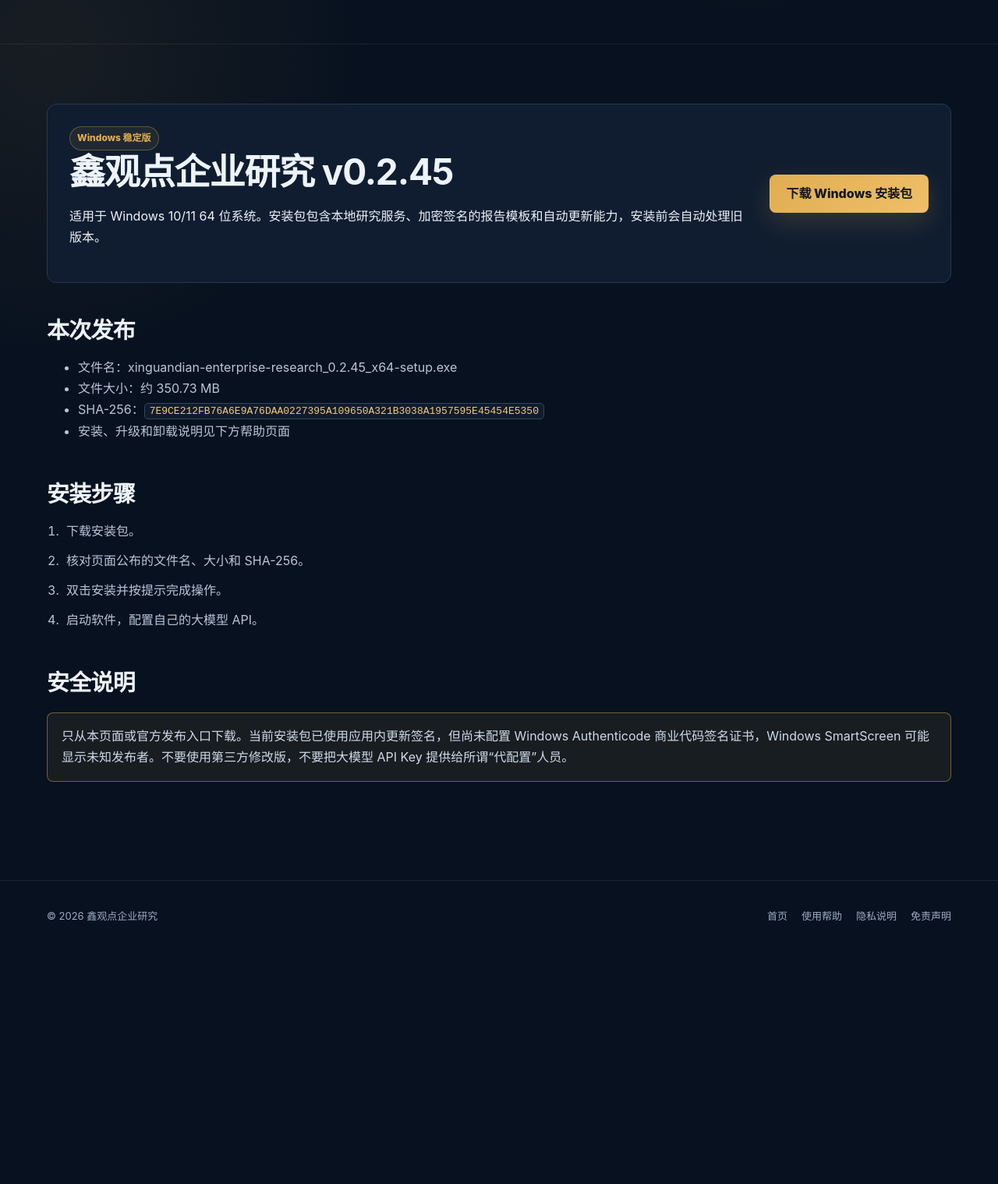
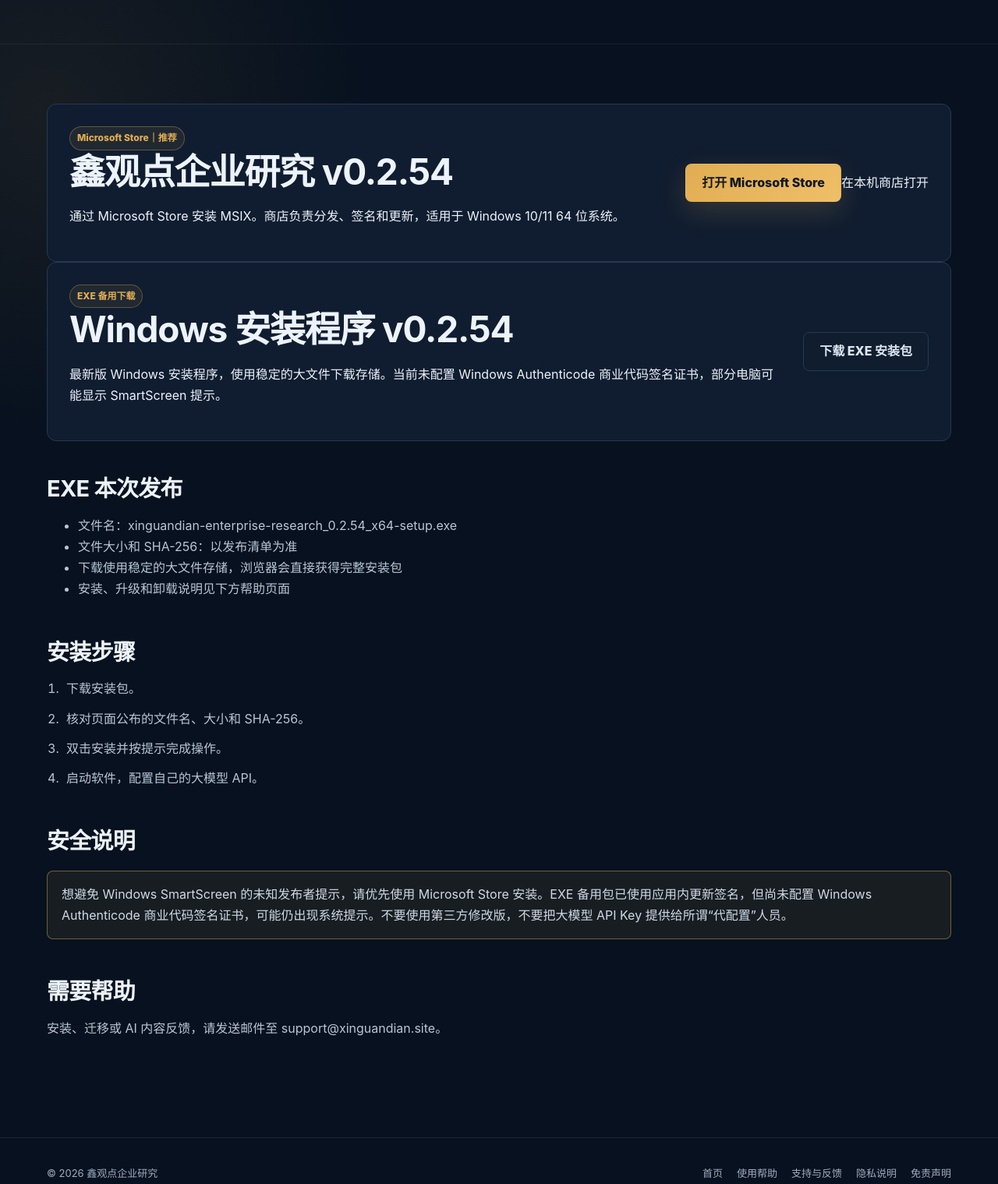
Before and after one commit to chen-weixin/xinguan-company-research-site, a plain HTML site: page download.html in a window 1280 px wide. Shown: the part 326-1845 px from the top of the page at 78% size. Before the commit the page ends 1546 px from the top, so only its background shows below. Drawn offline with Linux system fonts and the light colour scheme.

Commit message:
docs: publish v0.2.54 download metadata

```diff
--- a/download.html
+++ b/download.html
@@ -13,17 +13,22 @@
   <main>
     <section class="page-hero"><div class="container"><p class="eyebrow">WINDOWS DOWNLOAD</p><h1>软件下载</h1><p>公开版可免费下载。安装包发布前会完成构建、基础测试和文件校验，避免提供与当前功能不一致的旧版本。</p></div></section>
     <section class="section"><div class="container">
-      <article class="download-card">
-        <div><span class="status-pill">Windows 稳定版</span><h2>鑫观点企业研究 v0.2.45</h2><p>适用于 Windows 10/11 64 位系统。安装包包含本地研究服务、加密签名的报告模板和自动更新能力，安装前会自动处理旧版本。</p></div>
-        <a class="button primary" href="/download">下载 Windows 安装包</a>
+      <article class="download-card store-download-card">
+        <div><span class="status-pill">Microsoft Store｜推荐</span><h2>鑫观点企业研究 v0.2.54</h2><p>通过 Microsoft Store 安装 MSIX。商店负责分发、签名和更新，适用于 Windows 10/11 64 位系统。</p></div>
+        <div class="download-actions"><a class="button primary" href="https://apps.microsoft.com/detail/9N70DR3F7M9R">打开 Microsoft Store</a><a class="text-link" href="ms-windows-store://pdp/?ProductId=9N70DR3F7M9R">在本机商店打开</a></div>
+      </article>
+      <article class="download-card backup-download-card">
+        <div><span class="status-pill">EXE 备用下载</span><h2>Windows 安装程序 v0.2.54</h2><p>最新版 Windows 安装程序，使用稳定的大文件下载存储。当前未配置 Windows Authenticode 商业代码签名证书，部分电脑可能显示 SmartScreen 提示。</p></div>
+        <a class="button secondary" href="https://media.githubusercontent.com/media/chen-weixin/xinguandian-enterprise-research-releases/main/xinguandian-enterprise-research_0.2.54_x64-setup.exe">下载 EXE 安装包</a>
       </article>
       <div class="prose" style="margin-top:44px">
-        <section><h2>本次发布</h2><ul><li>文件名：xinguandian-enterprise-research_0.2.45_x64-setup.exe</li><li>文件大小：约 350.73 MB</li><li>SHA-256：<code>7E9CE212FB76A6E9A76DAA0227395A109650A321B3038A1957595E45454E5350</code></li><li>安装、升级和卸载说明见下方帮助页面</li></ul></section>
+        <section><h2>EXE 本次发布</h2><ul><li>文件名：xinguandian-enterprise-research_0.2.54_x64-setup.exe</li><li>文件大小和 SHA-256：以发布清单为准</li><li>下载使用稳定的大文件存储，浏览器会直接获得完整安装包</li><li>安装、升级和卸载说明见下方帮助页面</li></ul></section>
         <section><h2>安装步骤</h2><ol class="help-steps"><li>下载安装包。</li><li>核对页面公布的文件名、大小和 SHA-256。</li><li>双击安装并按提示完成操作。</li><li>启动软件，配置自己的大模型 API。</li></ol></section>
-        <section><h2>安全说明</h2><div class="callout warning">只从本页面或官方发布入口下载。当前安装包已使用应用内更新签名，但尚未配置 Windows Authenticode 商业代码签名证书，Windows SmartScreen 可能显示未知发布者。不要使用第三方修改版，不要把大模型 API Key 提供给所谓“代配置”人员。</div></section>
+        <section><h2>安全说明</h2><div class="callout warning">想避免 Windows SmartScreen 的未知发布者提示，请优先使用 Microsoft Store 安装。EXE 备用包已使用应用内更新签名，但尚未配置 Windows Authenticode 商业代码签名证书，可能仍出现系统提示。不要使用第三方修改版，不要把大模型 API Key 提供给所谓“代配置”人员。</div></section>
+        <section><h2>需要帮助</h2><p>安装、迁移或 AI 内容反馈，请发送邮件至 <a class="inline-link" href="mailto:support@xinguandian.site">support@xinguandian.site</a>。</p></section>
       </div>
     </div></section>
   </main>
-  <footer class="site-footer"><div class="container footer-grid"><span>© 2026 鑫观点企业研究</span><div class="footer-links"><a href="index.html">首页</a><a href="help.html">使用帮助</a><a href="privacy.html">隐私说明</a><a href="disclaimer.html">免责声明</a></div></div></footer>
+  <footer class="site-footer"><div class="container footer-grid"><span>© 2026 鑫观点企业研究</span><div class="footer-links"><a href="index.html">首页</a><a href="help.html">使用帮助</a><a href="support.html">支持与反馈</a><a href="privacy.html">隐私说明</a><a href="disclaimer.html">免责声明</a></div></div></footer>
 </body>
 </html>
```
Also changed, not shown: index.html (+2 -2 lines).
